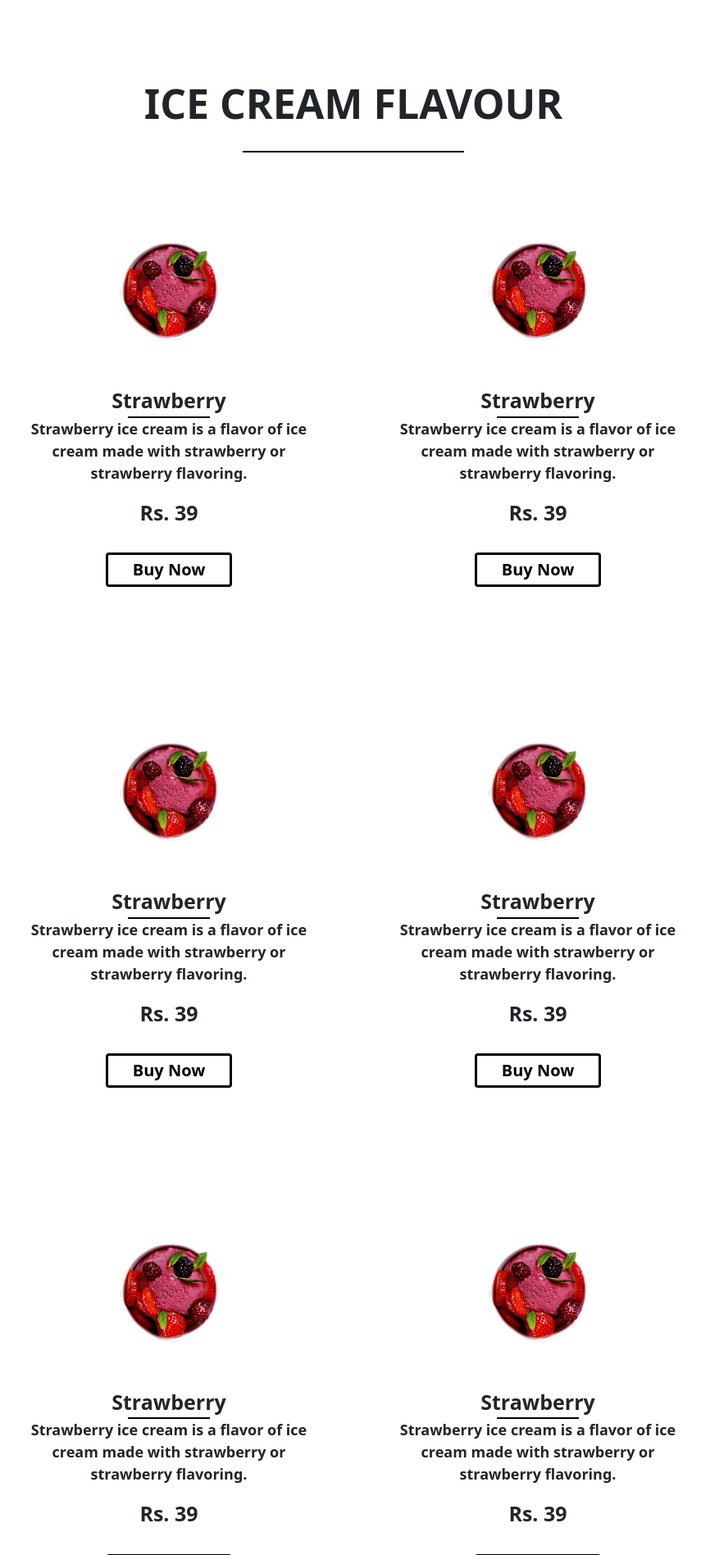
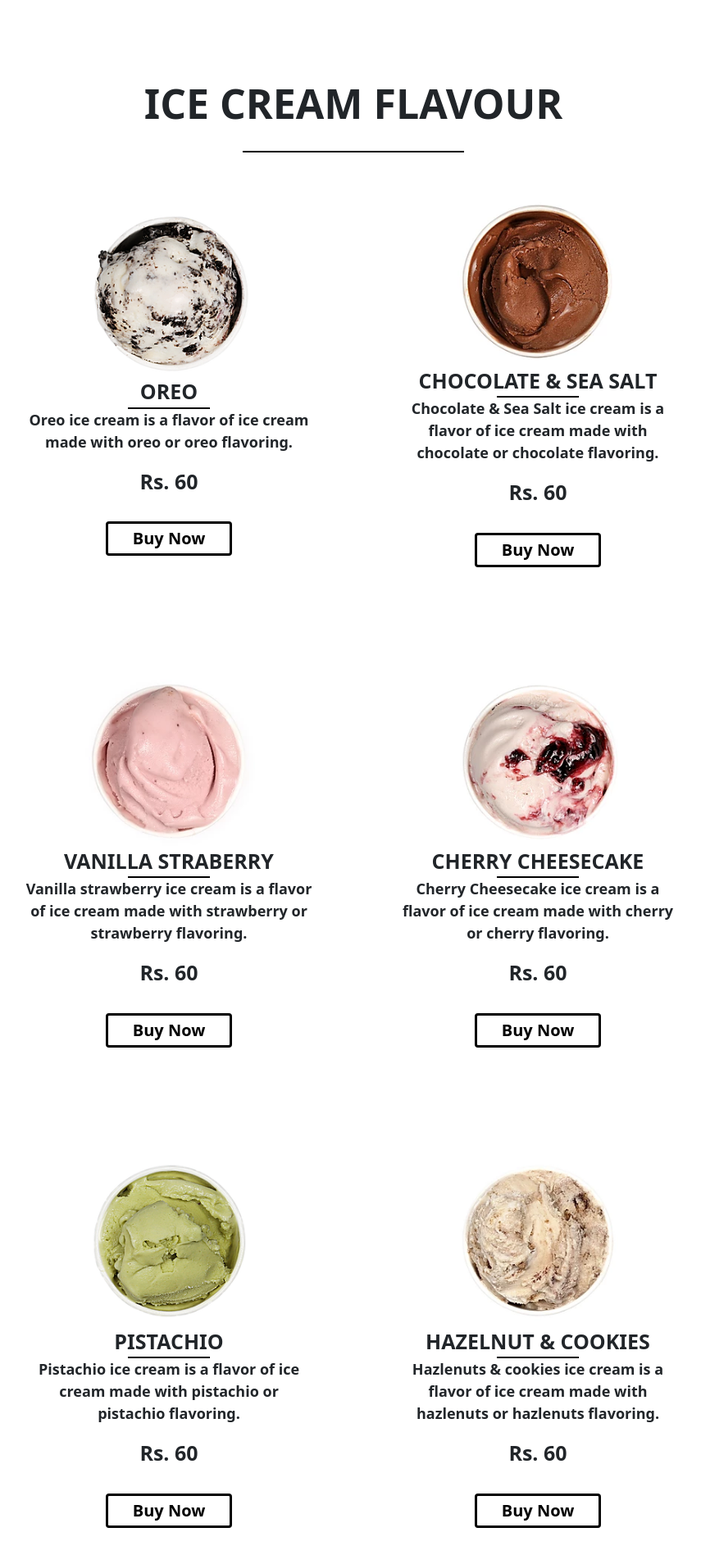
Before and after one commit to suyashnehete/hci_project, a PHP site: page /falvours.php in a window 1280 px wide. Shown: the part 733-2630 px from the top of the page at 82% size, without its empty margins (209-1064 px from the left). Run offline with PHP 8.4, Linux system fonts and the light colour scheme; the visitor is signed in with stand-in values (Sample User, id 1); data that the repository does not hold is empty; some libraries are stand-ins or nearby versions.

Commit message:
resolved multiple flavour issue

```diff
--- a/css/style.css
+++ b/css/style.css
@@ -967,7 +967,7 @@
 }
 
 .flavour-2 .data .item img {
-  width: 100%;
+  width: 60%;
 }
 
 .flavour-2 .data .item .text2 {
--- a/css/style.sass
+++ b/css/style.sass
@@ -584,7 +584,7 @@
             margin: 50px
 
             img
-                width: 100%
+                width: 60%
 
             .text2
                 font-size: 25px
--- a/falvours.php
+++ b/falvours.php
@@ -7,7 +7,7 @@
    $mobile = $_POST['mobile'];
    $location = $_POST['location'];
    $flavour = $_POST['flavour'];
-   if (mysqli_query($con,"INSERT INTO orders VALUES (NULL,'$email','$quantity','$mobile','$location','Pending','Strawberry') ")) {
+   if (mysqli_query($con,"INSERT INTO orders VALUES (NULL,'$email','$quantity','$mobile','$location','Pending','$flavour') ")) {
       echo "<script>alert('Your order is place successfully. expected delivery time is 30-40 mins');</script>";
    }else{
     echo  mysqli_error($con);
@@ -21,11 +21,14 @@
 <script>
     var flavourName = "";
     function setFlavour(flavour){
-        flavourName = flavour;
+        flavourName = flavour.replace("&nbsp;", " ");
+        console.log(flavourName);
+        getFlavour();
     }
 
     function getFlavour(){
         document.getElementById("hidden").value = flavourName;
+        console.log(flavourName);
     }
 </script>
 
@@ -111,16 +114,35 @@
         <div class="dash"></div>
         <div class="data d-flex justify-content-center align-items-center flex-wrap">
             <div class="item d-flex justify-content-center align-items-center flex-column">
-                <img src="./img/ice-cream3.webp" alt="" srcset="">
-                <div class="text2">Strawberry</div>
+                <img src="./img/file.webp" alt="" srcset="">
+                <div class="text2">OREO</div>
                 <div class="dash1"></div>
-                <p>Strawberry ice cream is a flavor of ice cream made with strawberry or strawberry flavoring. </p>
-                <div class="text2">Rs. 39</div>
+                <p>Oreo ice cream is a flavor of ice cream made with oreo or oreo flavoring. </p>
+                <div class="text2">Rs. 60</div>
 
                 <?php
                        if (isset($_SESSION['name'])){
 
-                          echo ' <button type="button" class="btn " data-bs-toggle="modal" data-bs-target="#exampleModal">
+                          echo ' <button type="button" class="btn " data-bs-toggle="modal" data-bs-target="#exampleModal" onclick=setFlavour("OREO")>Buy Now</button>';
+                      }
+                      else{
+                        echo "<a href='login.php'  class='nav-link text'>Need to Login</a> ";
+                      }  ?>
+
+
+            </div>
+
+            <div class="item d-flex justify-content-center align-items-center flex-column">
+                <img src="./img/file1.webp" alt="" srcset="">
+                <div class="text2">CHOCOLATE & SEA SALT</div>
+                <div class="dash1"></div>
+                <p>Chocolate & Sea Salt ice cream is a flavor of ice cream made with chocolate or chocolate flavoring. </p>
+                <div class="text2">Rs. 60</div>
+
+                <?php
+                       if (isset($_SESSION['name'])){
+
+                          echo ' <button type="button" class="btn " data-bs-toggle="modal" data-bs-target="#exampleModal" onclick=setFlavour("CHOCOLATE&nbsp;&&nbsp;SEA&nbsp;SALT")>
 Buy Now
 </button>';
                       }
@@ -132,16 +154,16 @@
             </div>
 
             <div class="item d-flex justify-content-center align-items-center flex-column">
-                <img src="./img/ice-cream3.webp" alt="" srcset="">
-                <div class="text2">Strawberry</div>
+                <img src="./img/file2.webp" alt="" srcset="">
+                <div class="text2">VANILLA STRABERRY</div>
                 <div class="dash1"></div>
-                <p>Strawberry ice cream is a flavor of ice cream made with strawberry or strawberry flavoring. </p>
-                <div class="text2">Rs. 39</div>
+                <p>Vanilla strawberry ice cream is a flavor of ice cream made with strawberry or strawberry flavoring. </p>
+                <div class="text2">Rs. 60</div>
 
                 <?php
                        if (isset($_SESSION['name'])){
 
-                          echo ' <button type="button" class="btn " data-bs-toggle="modal" data-bs-target="#exampleModal">
+                          echo ' <button type="button" class="btn " data-bs-toggle="modal" data-bs-target="#exampleModal" onclick=setFlavour("VANILLA&nbsp;STRABERRY")>
 Buy Now
 </button>';
                       }
@@ -153,16 +175,16 @@
             </div>
 
             <div class="item d-flex justify-content-center align-items-center flex-column">
-                <img src="./img/ice-cream3.webp" alt="" srcset="">
-                <div class="text2">Strawberry</div>
+                <img src="./img/file3.webp" alt="" srcset="">
+                <div class="text2">CHERRY CHEESECAKE</div>
                 <div class="dash1"></div>
-                <p>Strawberry ice cream is a flavor of ice cream made with strawberry or strawberry flavoring. </p>
-                <div class="text2">Rs. 39</div>
+                <p>Cherry Cheesecake ice cream is a flavor of ice cream made with cherry or cherry flavoring. </p>
+                <div class="text2">Rs. 60</div>
 
                 <?php
                        if (isset($_SESSION['name'])){
 
-                          echo ' <button type="button" class="btn " data-bs-toggle="modal" data-bs-target="#exampleModal">
+                          echo ' <button type="button" class="btn " data-bs-toggle="modal" data-bs-target="#exampleModal" onclick=setFlavour("CHERRY&nbsp;CHEESECAKE")>
 Buy Now
 </button>';
                       }
@@ -174,16 +196,16 @@
             </div>
 
             <div class="item d-flex justify-content-center align-items-center flex-column">
-                <img src="./img/ice-cream3.webp" alt="" srcset="">
-                <div class="text2">Strawberry</div>
+                <img src="./img/file4.webp" alt="" srcset="">
+                <div class="text2">PISTACHIO</div>
                 <div class="dash1"></div>
-                <p>Strawberry ice cream is a flavor of ice cream made with strawberry or strawberry flavoring. </p>
-                <div class="text2">Rs. 39</div>
+                <p>Pistachio ice cream is a flavor of ice cream made with pistachio or pistachio flavoring. </p>
+                <div class="text2">Rs. 60</div>
 
                 <?php
                        if (isset($_SESSION['name'])){
 
-                          echo ' <button type="button" class="btn " data-bs-toggle="modal" data-bs-target="#exampleModal">
+                          echo ' <button type="button" class="btn " data-bs-toggle="modal" data-bs-target="#exampleModal" onclick=setFlavour("PISTACHIO")>
 Buy Now
 </button>';
                       }
@@ -195,16 +217,16 @@
             </div>
 
             <div class="item d-flex justify-content-center align-items-center flex-column">
-                <img src="./img/ice-cream3.webp" alt="" srcset="">
-                <div class="text2">Strawberry</div>
+                <img src="./img/file5.webp" alt="" srcset="">
+                <div class="text2">HAZELNUT & COOKIES</div>
                 <div class="dash1"></div>
-                <p>Strawberry ice cream is a flavor of ice cream made with strawberry or strawberry flavoring. </p>
-                <div class="text2">Rs. 39</div>
+                <p>Hazlenuts & cookies ice cream is a flavor of ice cream made with hazlenuts or hazlenuts flavoring. </p>
+                <div class="text2">Rs. 60</div>
 
                 <?php
                        if (isset($_SESSION['name'])){
 
-                          echo ' <button type="button" class="btn " data-bs-toggle="modal" data-bs-target="#exampleModal">
+                          echo ' <button type="button" class="btn " data-bs-toggle="modal" data-bs-target="#exampleModal" onclick=setFlavour("HAZELNUT&nbsp;&&nbsp;COOKIES")>
 Buy Now
 </button>';
                       }
@@ -216,16 +238,16 @@
             </div>
 
             <div class="item d-flex justify-content-center align-items-center flex-column">
-                <img src="./img/ice-cream3.webp" alt="" srcset="">
-                <div class="text2">Strawberry</div>
+                <img src="./img/file6.webp" alt="" srcset="">
+                <div class="text2">SALTED CARAMEL SOY</div>
                 <div class="dash1"></div>
-                <p>Strawberry ice cream is a flavor of ice cream made with strawberry or strawberry flavoring. </p>
-                <div class="text2">Rs. 39</div>
+                <p>Salted caramel soy ice cream is a flavor of ice cream made with caramel or caramel flavoring. </p>
+                <div class="text2">Rs. 100</div>
 
                 <?php
                        if (isset($_SESSION['name'])){
 
-                          echo ' <button type="button" class="btn " data-bs-toggle="modal" data-bs-target="#exampleModal">
+                          echo ' <button type="button" class="btn " data-bs-toggle="modal" data-bs-target="#exampleModal" onclick=setFlavour("SALTED&nbsp;CARAMEL&nbsp;SOY")>
 Buy Now
 </button>';
                       }
@@ -237,16 +259,16 @@
             </div>
 
             <div class="item d-flex justify-content-center align-items-center flex-column">
-                <img src="./img/ice-cream3.webp" alt="" srcset="">
-                <div class="text2">Strawberry</div>
+                <img src="./img/file7.webp" alt="" srcset="">
+                <div class="text2">BRAMBLEBERRY SORBET</div>
                 <div class="dash1"></div>
-                <p>Strawberry ice cream is a flavor of ice cream made with strawberry or strawberry flavoring. </p>
-                <div class="text2">Rs. 39</div>
+                <p>Brambleberry sorbet ice cream is a flavor of ice cream made with brambleberry or brambleberry flavoring. </p>
+                <div class="text2">Rs. 100</div>
 
                 <?php
                        if (isset($_SESSION['name'])){
 
-                          echo ' <button type="button" class="btn " data-bs-toggle="modal" data-bs-target="#exampleModal">
+                          echo ' <button type="button" class="btn " data-bs-toggle="modal" data-bs-target="#exampleModal" onclick=setFlavour("BRAMBLEBERRY&nbsp;SORBET")>
 Buy Now
 </button>';
                       }
@@ -258,16 +280,16 @@
             </div>
 
             <div class="item d-flex justify-content-center align-items-center flex-column">
-                <img src="./img/ice-cream3.webp" alt="" srcset="">
-                <div class="text2">Strawberry</div>
+                <img src="./img/file8.webp" alt="" srcset="">
+                <div class="text2">BANANA & HONEY</div>
                 <div class="dash1"></div>
-                <p>Strawberry ice cream is a flavor of ice cream made with strawberry or strawberry flavoring. </p>
-                <div class="text2">Rs. 39</div>
+                <p>Banana and honey ice cream is a flavor of ice cream made with banana and honey or banana and honey flavoring. </p>
+                <div class="text2">Rs. 100</div>
 
                 <?php
                        if (isset($_SESSION['name'])){
 
-                          echo ' <button type="button" class="btn " data-bs-toggle="modal" data-bs-target="#exampleModal">
+                          echo ' <button type="button" class="btn " data-bs-toggle="modal" data-bs-target="#exampleModal" onclick=setFlavour("BANANA&nbsp;&&nbsp;HONEY")>
 Buy Now
 </button>';
                       }
@@ -279,16 +301,16 @@
             </div>
 
             <div class="item d-flex justify-content-center align-items-center flex-column">
-                <img src="./img/ice-cream3.webp" alt="" srcset="">
-                <div class="text2">Strawberry</div>
+                <img src="./img/file9.webp" alt="" srcset="">
+                <div class="text2">RASPBERRY SORBET</div>
                 <div class="dash1"></div>
-                <p>Strawberry ice cream is a flavor of ice cream made with strawberry or strawberry flavoring. </p>
-                <div class="text2">Rs. 39</div>
+                <p>Raspberry sorbet ice cream is a flavor of ice cream made with raspberry or raspberry flavoring. </p>
+                <div class="text2">Rs. 100</div>
 
                 <?php
                        if (isset($_SESSION['name'])){
 
-                          echo ' <button type="button" class="btn " data-bs-toggle="modal" data-bs-target="#exampleModal">
+                          echo ' <button type="button" class="btn " data-bs-toggle="modal" data-bs-target="#exampleModal" onclick=setFlavour("RASPBERRY&nbsp;SORBET")>
 Buy Now
 </button>';
                       }
@@ -300,16 +322,16 @@
             </div>
 
             <div class="item d-flex justify-content-center align-items-center flex-column">
-                <img src="./img/ice-cream3.webp" alt="" srcset="">
-                <div class="text2">Strawberry</div>
+                <img src="./img/file10.webp" alt="" srcset="">
+                <div class="text2">STRAWBERRY & COCONUT</div>
                 <div class="dash1"></div>
-                <p>Strawberry ice cream is a flavor of ice cream made with strawberry or strawberry flavoring. </p>
-                <div class="text2">Rs. 39</div>
+                <p>Strawberry and coconut ice cream is a flavor of ice cream made with strawberry and coconut or strawberry and coconut flavoring. </p>
+                <div class="text2">Rs. 100</div>
 
                 <?php
                        if (isset($_SESSION['name'])){
 
-                          echo ' <button type="button" class="btn " data-bs-toggle="modal" data-bs-target="#exampleModal">
+                          echo ' <button type="button" class="btn " data-bs-toggle="modal" data-bs-target="#exampleModal" onclick=setFlavour("STRAWBERRY&nbsp;&&nbsp;COCONUT")>
 Buy Now
 </button>';
                       }
@@ -321,16 +343,16 @@
             </div>
 
             <div class="item d-flex justify-content-center align-items-center flex-column">
-                <img src="./img/ice-cream3.webp" alt="" srcset="">
-                <div class="text2">Strawberry</div>
+                <img src="./img/file11.webp" alt="" srcset="">
+                <div class="text2">LIME SORBET</div>
                 <div class="dash1"></div>
-                <p>Strawberry ice cream is a flavor of ice cream made with strawberry or strawberry flavoring. </p>
-                <div class="text2">Rs. 39</div>
+                <p>Lime sorbet ice cream is a flavor of ice cream made with lime or limw flavoring. </p>
+                <div class="text2">Rs. 100</div>
 
                 <?php
                        if (isset($_SESSION['name'])){
 
-                          echo ' <button type="button" class="btn " data-bs-toggle="modal" data-bs-target="#exampleModal">
+                          echo ' <button type="button" class="btn " data-bs-toggle="modal" data-bs-target="#exampleModal" onclick=setFlavour("LIME&nbsp;SORBET")>
 Buy Now
 </button>';
                       }
@@ -341,131 +363,7 @@
 
             </div>
 
-            <div class="item d-flex justify-content-center align-items-center flex-column">
-                <img src="./img/ice-cream3.webp" alt="" srcset="">
-                <div class="text2">Strawberry</div>
-                <div class="dash1"></div>
-                <p>Strawberry ice cream is a flavor of ice cream made with strawberry or strawberry flavoring. </p>
-                <div class="text2">Rs. 39</div>
 
-                <?php
-                       if (isset($_SESSION['name'])){
-
-                          echo ' <button type="button" class="btn " data-bs-toggle="modal" data-bs-target="#exampleModal">
-Buy Now
-</button>';
-                      }
-                      else{
-                        echo "<a href='login.php'  class='nav-link text'>Need to Login</a> ";
-                      }  ?>
-
-
-            </div>
-
-            <div class="item d-flex justify-content-center align-items-center flex-column">
-                <img src="./img/ice-cream3.webp" alt="" srcset="">
-                <div class="text2">Strawberry</div>
-                <div class="dash1"></div>
-                <p>Strawberry ice cream is a flavor of ice cream made with strawberry or strawberry flavoring. </p>
-                <div class="text2">Rs. 39</div>
-
-                <?php
-                       if (isset($_SESSION['name'])){
-
-                          echo ' <button type="button" class="btn " data-bs-toggle="modal" data-bs-target="#exampleModal">
-Buy Now
-</button>';
-                      }
-                      else{
-                        echo "<a href='login.php'  class='nav-link text'>Need to Login</a> ";
-                      }  ?>
-
-
-            </div>
-
-            <div class="item d-flex justify-content-center align-items-center flex-column">
-                <img src="./img/ice-cream3.webp" alt="" srcset="">
-                <div class="text2">Strawberry</div>
-                <div class="dash1"></div>
-                <p>Strawberry ice cream is a flavor of ice cream made with strawberry or strawberry flavoring. </p>
-                <div class="text2">Rs. 39</div>
-
-                <?php
-                       if (isset($_SESSION['name'])){
-
-                          echo ' <button type="button" class="btn " data-bs-toggle="modal" data-bs-target="#exampleModal">
-Buy Now
-</button>';
-                      }
-                      else{
-                        echo "<a href='login.php'  class='nav-link text'>Need to Login</a> ";
-                      }  ?>
-
-
-            </div>
-
-            <div class="item d-flex justify-content-center align-items-center flex-column">
-                <img src="./img/ice-cream3.webp" alt="" srcset="">
-                <div class="text2">Strawberry</div>
-                <div class="dash1"></div>
-                <p>Strawberry ice cream is a flavor of ice cream made with strawberry or strawberry flavoring. </p>
-                <div class="text2">Rs. 39</div>
-
-                <?php
-                       if (isset($_SESSION['name'])){
-
-                          echo ' <button type="button" class="btn " data-bs-toggle="modal" data-bs-target="#exampleModal">
-Buy Now
-</button>';
-                      }
-                      else{
-                        echo "<a href='login.php'  class='nav-link text'>Need to Login</a> ";
-                      }  ?>
-
-
-            </div>
-
-            <div class="item d-flex justify-content-center align-items-center flex-column">
-                <img src="./img/ice-cream3.webp" alt="" srcset="">
-                <div class="text2">Strawberry</div>
-                <div class="dash1"></div>
-                <p>Strawberry ice cream is a flavor of ice cream made with strawberry or strawberry flavoring. </p>
-                <div class="text2">Rs. 39</div>
-
-                <?php
-                       if (isset($_SESSION['name'])){
-
-                          echo ' <button type="button" class="btn " data-bs-toggle="modal" data-bs-target="#exampleModal">
-Buy Now
-</button>';
-                      }
-                      else{
-                        echo "<a href='login.php'  class='nav-link text'>Need to Login</a> ";
-                      }  ?>
-
-
-            </div>
-
-            <div class="item d-flex justify-content-center align-items-center flex-column">
-                <img src="./img/ice-cream3.webp" alt="" srcset="">
-                <div class="text2">Strawberry</div>
-                <div class="dash1"></div>
-                <p>Strawberry ice cream is a flavor of ice cream made with strawberry or strawberry flavoring. </p>
-                <div class="text2">Rs. 39</div>
-
-                <?php
-                       if (isset($_SESSION['name'])){
-
-                          echo ' <button type="button" class="btn " data-bs-toggle="modal" data-bs-target="#exampleModal">
-Buy Now
-</button>';
-                      }
-                      else{
-                        echo "<a href='login.php'  class='nav-link text'>Need to Login</a> ";
-                      }  ?>
-
-
-            </div>
         </div>
     </div>
     <div class="footer">
@@ -521,7 +419,6 @@
                                 min="10" max="10" required>
                         </div>
                         <input type="hidden" class="form-control" id="hidden" required name="flavour">
-                        <script>getFlavour();</script>
                         <div class="mb-3">
                             <label for="exampleInputPassword1" class="form-label">Please Enter Your Google Map Location
                                 Link</label>
```
Also changed, not shown: img/file.webp (added), img/file1.webp (added), img/file10.webp (added), img/file11.webp (added), img/file2.webp (added), img/file3.webp (added), img/file4.webp (added), img/file5.webp (added), img/file6.webp (added), img/file7.webp (added), img/file8.webp (added), img/file9.webp (added), 1 other file.
